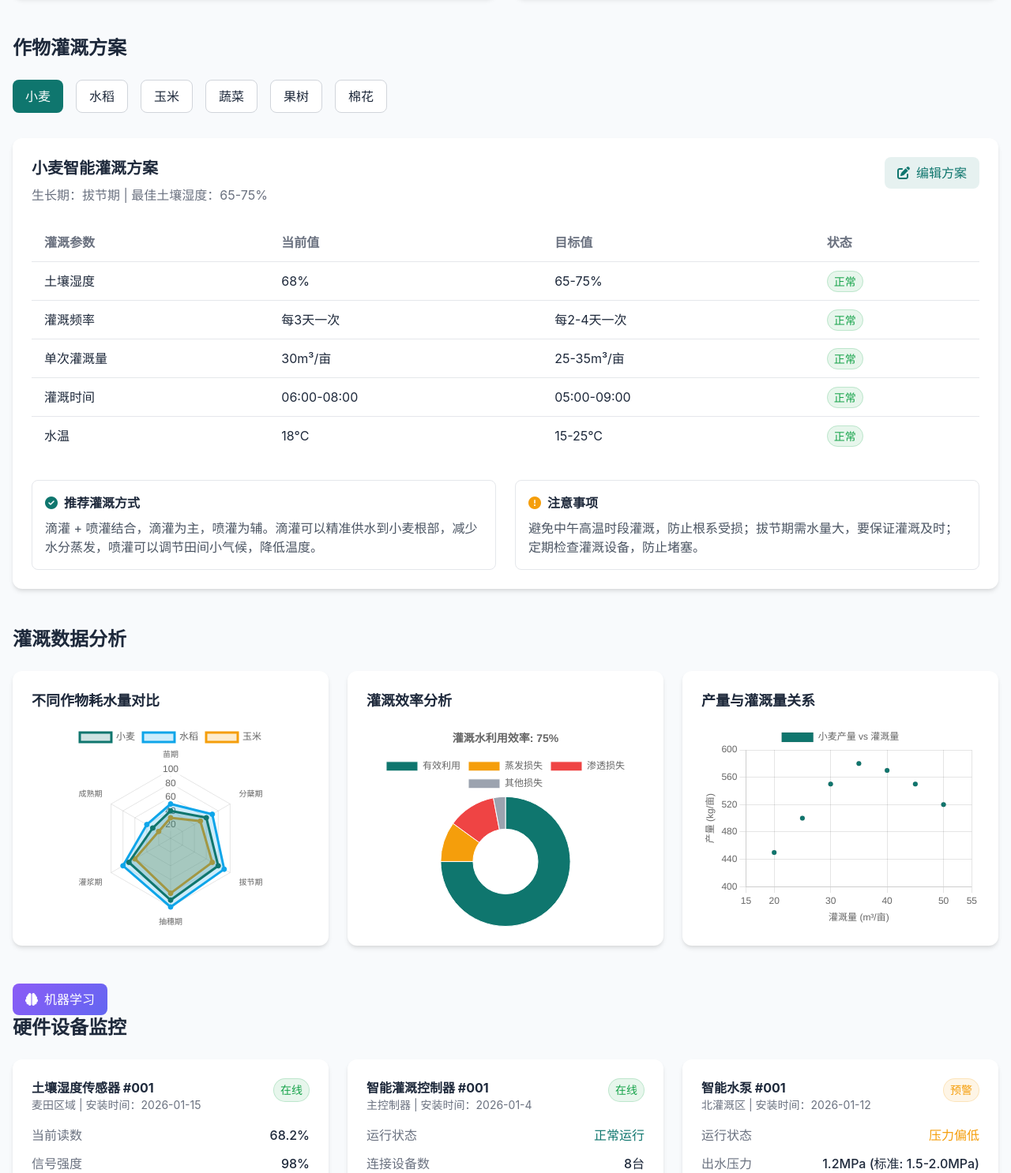
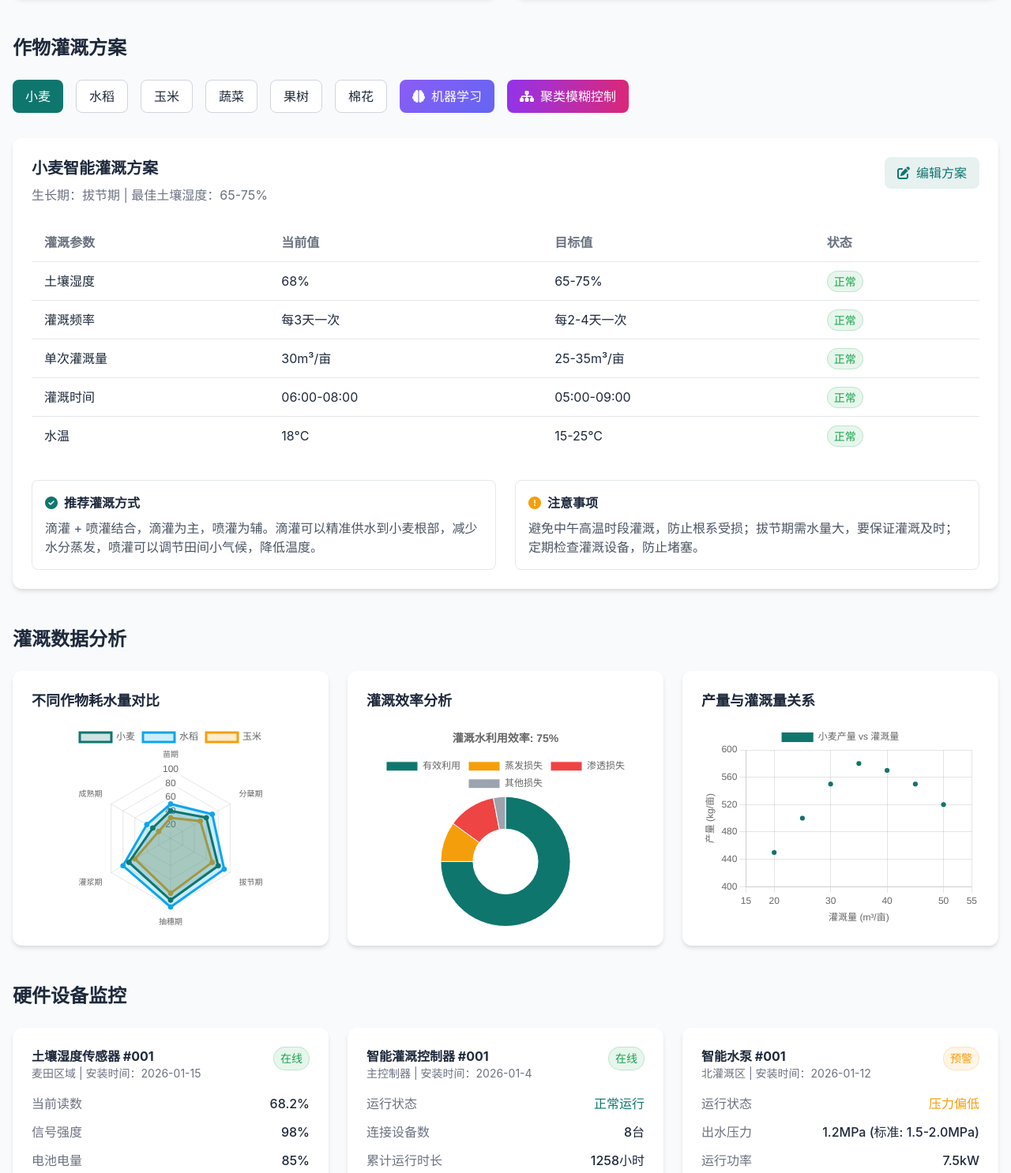
Before and after one commit to hulunshuo/hulunshuo.github.io, a plain HTML site: page index.html in a window 1280 px wide. Shown: the part 787-2273 px from the top of the page at 79% size. Drawn offline with nearby package versions, Linux system fonts and the light colour scheme.

Commit message:
Update index.html

```diff
--- a/index.html
+++ b/index.html
@@ -263,6 +263,12 @@
                 <button class="crop-btn bg-white border border-gray-300 hover:bg-gray-50 px-4 py-2 rounded-lg" data-crop="vegetable">蔬菜</button>
                 <button class="crop-btn bg-white border border-gray-300 hover:bg-gray-50 px-4 py-2 rounded-lg" data-crop="fruit">果树</button>
                 <button class="crop-btn bg-white border border-gray-300 hover:bg-gray-50 px-4 py-2 rounded-lg" data-crop="cotton">棉花</button>
+                <button class="crop-btn bg-gradient-ml text-white px-4 py-2 rounded-lg hover:opacity-90 transition" data-crop="ml-crop">
+                <i class="fa-solid fa-brain mr-2"></i>机器学习
+                </button>
+                <button onclick="window.open('clustering-fuzzy.html', '_blank')" class="crop-btn bg-gradient-to-r from-purple-600 to-pink-600 text-white px-4 py-2 rounded-lg hover:opacity-90 transition">
+                <i class="fa-solid fa-sitemap mr-2"></i>聚类模糊控制
+                </button>
             </div>
 
             <!-- 小麦灌溉方案详情 -->
@@ -747,16 +753,10 @@
                 </div>
             </div>
         </section>
-        <!-- 在棉花灌溉方案详情后面添加机器学习按钮和新的ML农作物页面 -->
-
-<!-- 机器学习按钮（放在棉花按钮旁边） -->
-<button class="crop-btn bg-gradient-ml text-white px-4 py-2 rounded-lg hover:opacity-90 transition" data-crop="ml-crop">
-    <i class="fa-solid fa-brain mr-2"></i>机器学习
-</button>
-
-<!-- 新的ML农作物灌溉方案详情（放在棉花方案后面） -->
-<div id="ml-crop-info" class="crop-info hidden bg-white rounded-xl p-6 card-shadow">
-    <div class="flex flex-col md:flex-row justify-between mb-6">
+        <!-- 机器学习智能灌溉方案 -->
+        <section id="ml-irrigation" class="mb-12">
+     <div id="ml-crop-info" class="crop-info hidden bg-white rounded-xl p-6 card-shadow">
+      <div class="flex flex-col md:flex-row justify-between mb-6">
         <div>
             <h3 class="text-xl font-bold mb-2">机器学习智能灌溉方案</h3>
             <p class="text-gray-500">状态：待学习 | 创建新农作物灌溉方案</p>
```
